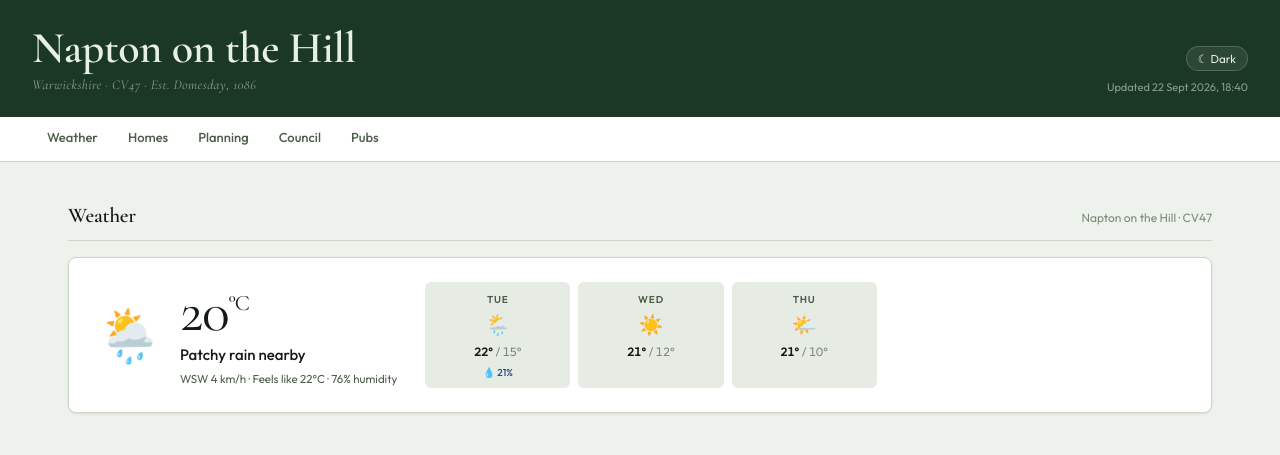
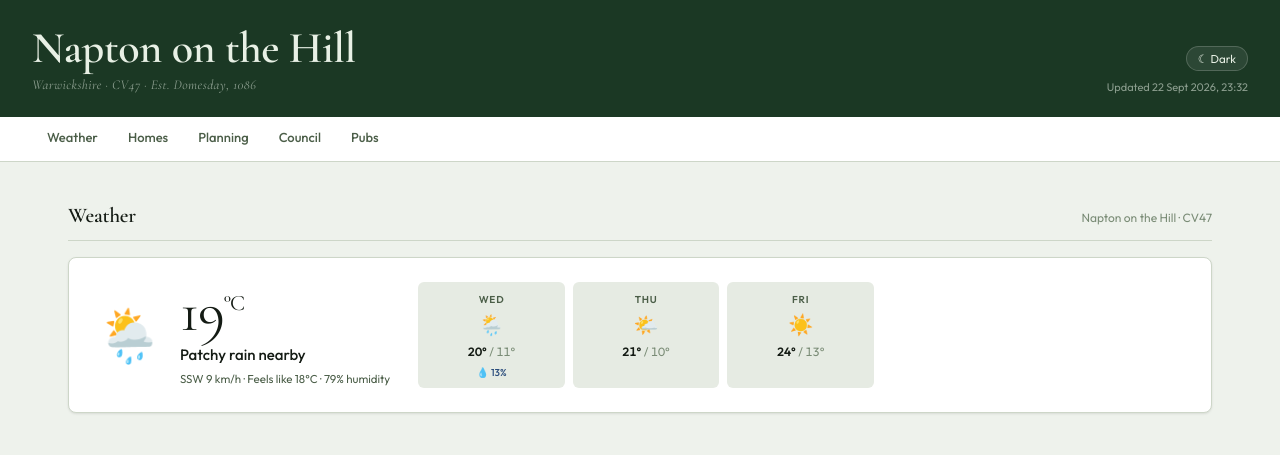
Before and after one commit to andrewbrook-ops/napton-dashboard, a plain HTML site: page index.html in a window 1280 px wide. Shown: the top 455 px of the page. Drawn offline with nearby package versions, Linux system fonts and the light colour scheme.

Commit message:
Refresh dashboard 2026-09-22 23:32 UTC

```diff
--- a/index.html
+++ b/index.html
@@ -126,7 +126,7 @@ body{background:var(--bg);color:var(--text);font-family:'Outfit',system-ui,sans-
 </footer>
 <script>
 const DATA = {
-  "lastUpdated": "2026-09-22T18:40:33",
+  "lastUpdated": "2026-09-22T23:32:57",
   "pubs": [
     {
       "name": "The Folly at Napton",
@@ -163,34 +163,34 @@ const DATA = {
   ],
   "weather": {
     "current": {
-      "temp": 20,
-      "feelsLike": 22,
+      "temp": 19,
+      "feelsLike": 18,
       "desc": "Patchy rain nearby",
-      "wind": "WSW 4 km/h",
-      "humidity": 76,
+      "wind": "SSW 9 km/h",
+      "humidity": 79,
       "icon": "🌦️"
     },
     "forecast": [
       {
-        "day": "Tue",
-        "high": 22,
-        "low": 15,
+        "day": "Wed",
+        "high": 20,
+        "low": 11,
         "icon": "🌦️",
-        "rain": 21
-      },
-      {
-        "day": "Wed",
-        "high": 21,
-        "low": 12,
-        "icon": "☀️",
-        "rain": 3
+        "rain": 13
       },
       {
         "day": "Thu",
         "high": 21,
         "low": 10,
         "icon": "🌤️",
-        "rain": 8
+        "rain": 7
+      },
+      {
+        "day": "Fri",
+        "high": 24,
+        "low": 13,
+        "icon": "☀️",
+        "rain": 3
       }
     ]
   },
```
Also changed, not shown: data_cache.json (+16 -16 lines).
